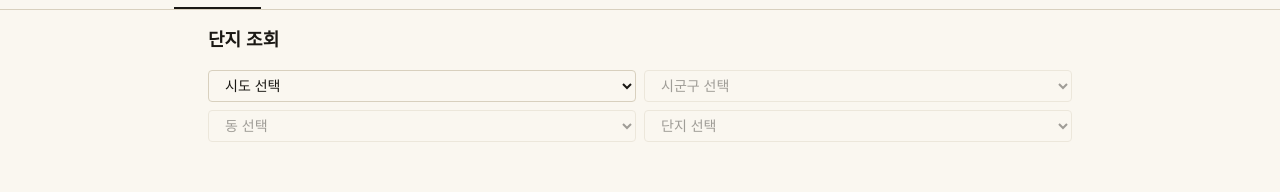
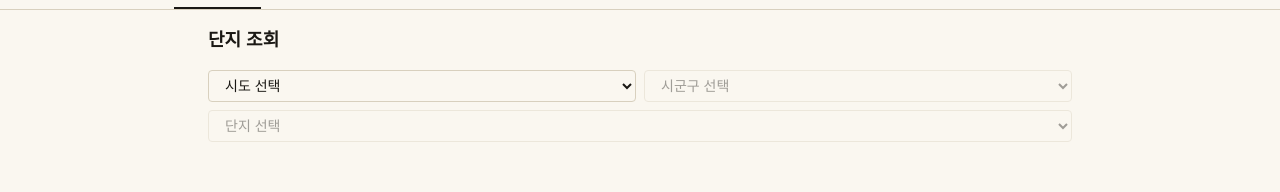
Before and after one commit to jsypsy/sise, a Next.js app: page /complex in a window 1280 px wide. Shown: the part 120-312 px from the top of the page. Built offline with nearby package versions, Linux system fonts and the light colour scheme; a web font is replaced by a local one.

Commit message:
fix: 단지 조회 동 단계 제거 — 시군구 전체 단지 드롭다운 (법정동 경계 불일치 해소)

```diff
--- a/app/api/search/route.ts
+++ b/app/api/search/route.ts
@@ -31,31 +31,17 @@ export async function GET(req: NextRequest) {
   const umd = req.nextUrl.searchParams.get("umd");
   const q   = req.nextUrl.searchParams.get("q")?.trim() ?? "";
 
-  // 동 목록: sgg만 있을 때
-  if (sgg && !umd && !q) {
-    const { data } = await supabase
-      .from("transactions")
-      .select("umd_nm")
-      .eq("sgg_cd", sgg)
-      .eq("canceled", false)
-      .not("umd_nm", "is", null)
-      .limit(5000);
-    const umds = [...new Set((data ?? []).map((r) => r.umd_nm as string))].sort((a, b) =>
-      a.localeCompare(b, "ko")
-    );
-    return NextResponse.json(umds);
-  }
-
-  // 단지 목록: sgg + umd
-  if (sgg && umd) {
-    const { data } = await supabase
+  // 단지 목록: sgg만 있을 때 → 해당 시군구 전체 단지
+  if (sgg && !q) {
+    let qb = supabase
       .from("transactions")
       .select("apt_nm, sgg_cd, umd_nm, price, deal_date")
       .eq("sgg_cd", sgg)
-      .eq("umd_nm", umd)
       .eq("canceled", false)
       .order("deal_date", { ascending: false })
-      .limit(2000);
+      .limit(5000);
+    if (umd) qb = qb.eq("umd_nm", umd);
+    const { data } = await qb;
     const apts = groupApts(data ?? []).sort((a, b) => a.apt_nm.localeCompare(b.apt_nm, "ko"));
     return NextResponse.json(apts);
   }
--- a/app/complex/page.tsx
+++ b/app/complex/page.tsx
@@ -44,10 +44,8 @@ function ComplexInner() {
 
   const [sido, setSido] = useState("");
   const [sggCd, setSggCd] = useState("");
-  const [umdNm, setUmdNm] = useState("");
   const [aptNm, setAptNm] = useState("");
 
-  const [umdList, setUmdList] = useState<string[]>([]);
   const [aptList, setAptList] = useState<SearchResult[]>([]);
 
   const [selected, setSelected] = useState<{ apt_nm: string; sgg_cd: string } | null>(null);
@@ -66,33 +64,18 @@ function ComplexInner() {
     setPage(1);
   }
 
-  // sggCd 변경 → 동 목록
+  // sggCd 변경 → 시군구 전체 단지 목록
   useEffect(() => {
-    if (!sggCd) { setUmdList([]); setUmdNm(""); setAptList([]); setAptNm(""); resetDeals(); return; }
-    setUmdList([]);
-    setUmdNm("");
+    if (!sggCd) { setAptList([]); setAptNm(""); resetDeals(); return; }
     setAptList([]);
     setAptNm("");
     resetDeals();
     fetch(`/api/search?sgg=${sggCd}`)
       .then((r) => r.json())
-      .then((d: string[]) => setUmdList(d))
-      .catch(() => setUmdList([]));
-  // eslint-disable-next-line react-hooks/exhaustive-deps
-  }, [sggCd]);
-
-  // umdNm 변경 → 단지 목록
-  useEffect(() => {
-    if (!sggCd || !umdNm) { setAptList([]); setAptNm(""); resetDeals(); return; }
-    setAptList([]);
-    setAptNm("");
-    resetDeals();
-    fetch(`/api/search?sgg=${sggCd}&umd=${encodeURIComponent(umdNm)}`)
-      .then((r) => r.json())
       .then((d: SearchResult[]) => setAptList(d))
       .catch(() => setAptList([]));
   // eslint-disable-next-line react-hooks/exhaustive-deps
-  }, [umdNm, sggCd]);
+  }, [sggCd]);
 
   async function handleSelectApt(result: SearchResult) {
     setAptNm(result.apt_nm);
@@ -126,6 +109,7 @@ function ComplexInner() {
     if (!name) { setAptNm(""); resetDeals(); return; }
     const result = aptList.find((r) => r.apt_nm === name);
     if (result) handleSelectApt(result);
+    else setAptNm(name);
   }
 
   function handleFilterPy(py: number | null) {
@@ -157,8 +141,8 @@ function ComplexInner() {
     <div>
       <h2 className="text-lg font-semibold mb-4">단지 조회</h2>
 
-      {/* 4단계 드롭다운 */}
-      <div className="grid grid-cols-2 gap-2 mb-6">
+      {/* 3단계 드롭다운 */}
+      <div className="grid grid-cols-2 gap-2 mb-2">
         <select value={sido} onChange={(e) => { setSido(e.target.value); setSggCd(""); }} className={SELECT_CLS}>
           <option value="">시도 선택</option>
           {SIDO_LIST.map((s) => <option key={s} value={s}>{s}</option>)}
@@ -168,27 +152,21 @@ function ComplexInner() {
           <option value="">시군구 선택</option>
           {sggList.map(([code, name]) => <option key={code} value={code}>{name}</option>)}
         </select>
+      </div>
 
-        <select
-          value={umdNm}
-          onChange={(e) => setUmdNm(e.target.value)}
-          disabled={!sggCd || umdList.length === 0}
-          className={SELECT_CLS}
-        >
-          <option value="">{sggCd && umdList.length === 0 ? "로딩 중…" : "동 선택"}</option>
-          {umdList.map((u) => <option key={u} value={u}>{u}</option>)}
-        </select>
-
+      <div className="mb-6">
         <select
           value={aptNm}
           onChange={(e) => handleAptChange(e.target.value)}
-          disabled={!umdNm || aptList.length === 0}
+          disabled={!sggCd}
           className={SELECT_CLS}
         >
-          <option value="">{umdNm && aptList.length === 0 ? "로딩 중…" : "단지 선택"}</option>
+          <option value="">
+            {sggCd && aptList.length === 0 ? "로딩 중…" : "단지 선택"}
+          </option>
           {aptList.map((r) => (
-            <option key={r.apt_nm} value={r.apt_nm}>
-              {r.apt_nm}
+            <option key={`${r.apt_nm}|${r.sgg_cd}`} value={r.apt_nm}>
+              {r.apt_nm}{r.umd_nm ? ` · ${r.umd_nm}` : ""}
             </option>
           ))}
         </select>
```
